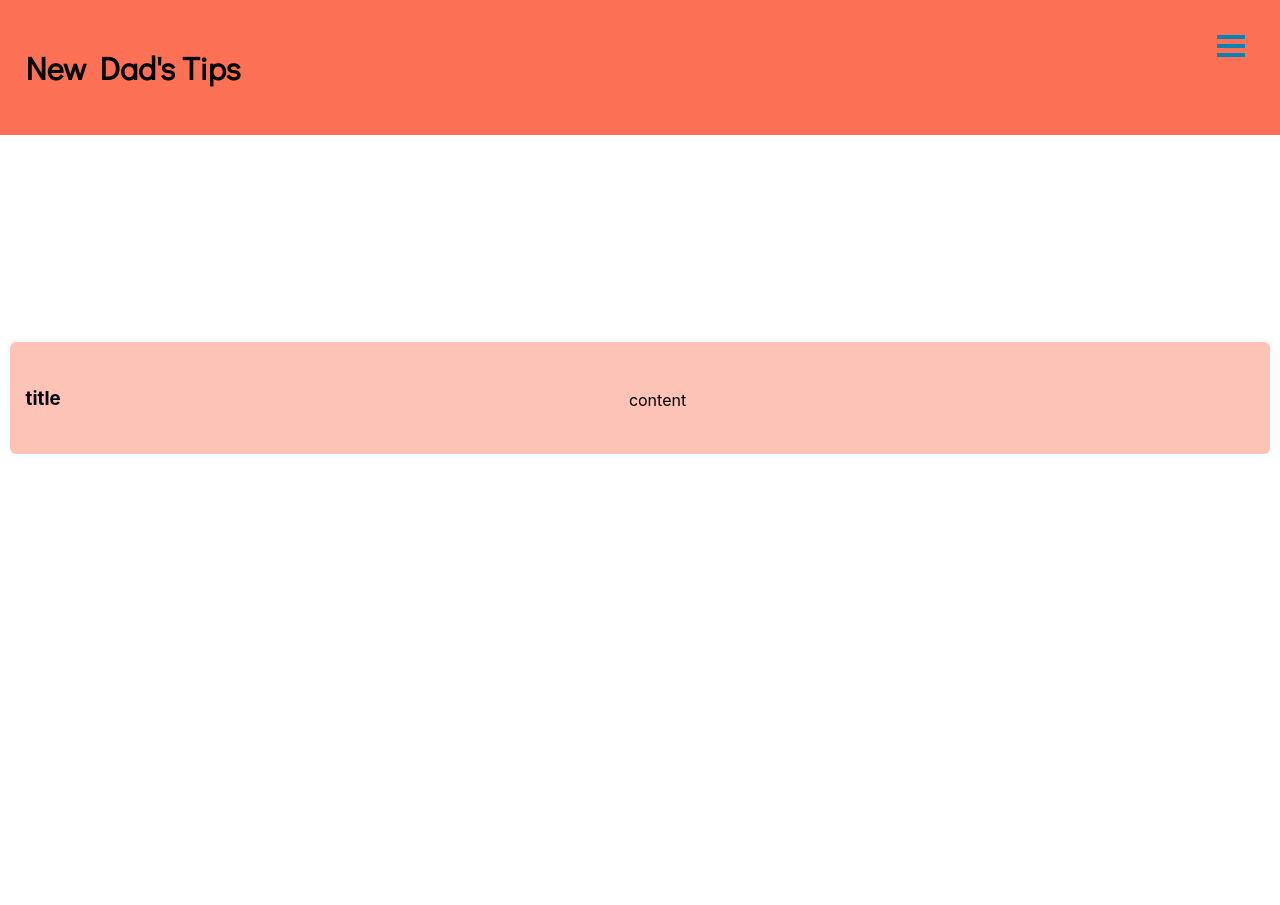
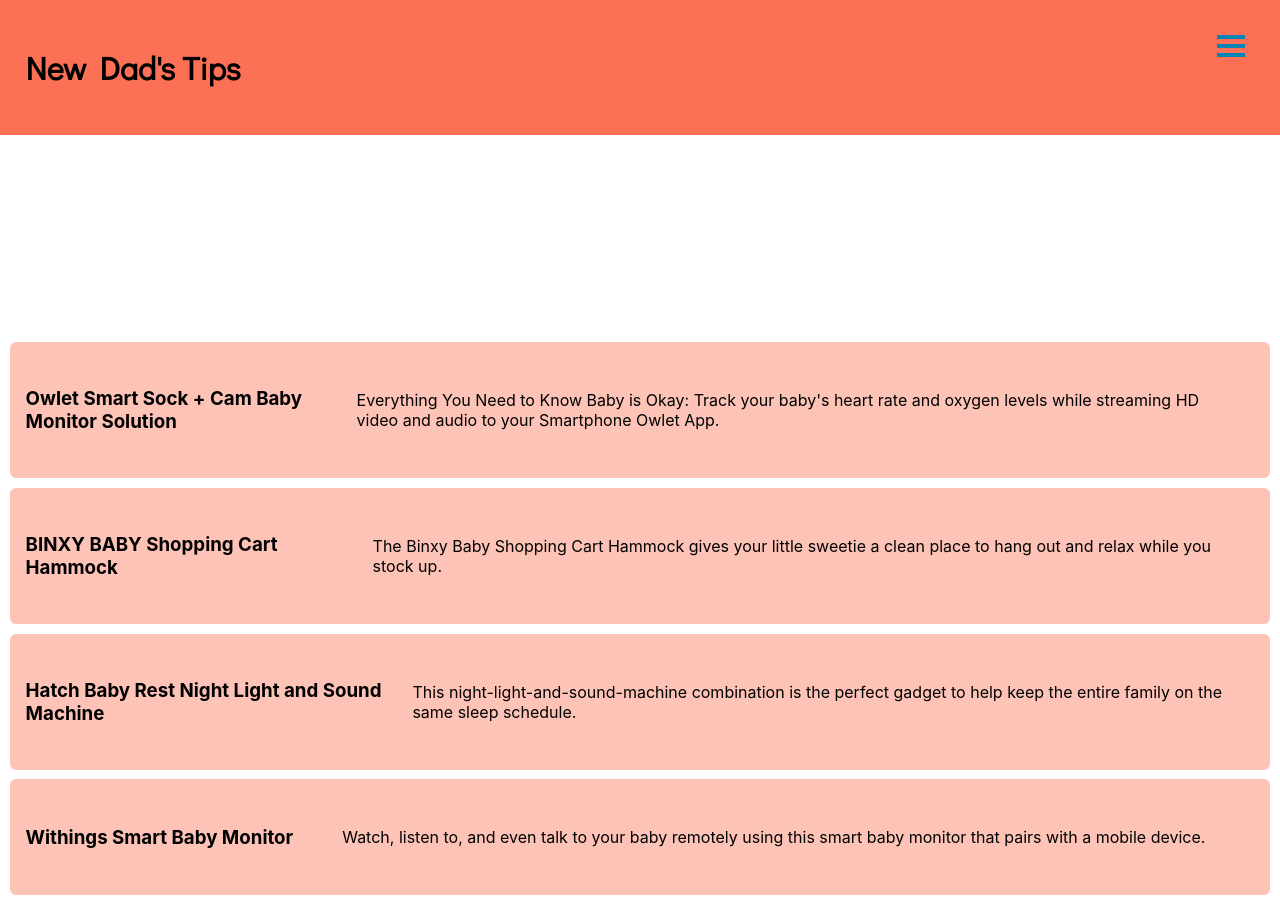
Before and after one commit to cameron8sellers/DadsFrontend, a React (Create React App) app: page /Tech in a window 1280 px wide. Before the commit the page ends 800 px from the top, so only its background shows below. Built offline with nearby package versions, Linux system fonts and the light colour scheme; a web font is replaced by a local one.

Commit message:
ready for presentation

```diff
--- a/public/index.html
+++ b/public/index.html
@@ -2,7 +2,6 @@
 <html lang="en">
   <head>
     <meta charset="utf-8" />
-    <link rel="icon" href="%PUBLIC_URL%/favicon.ico" />
     <meta name="viewport" content="width=device-width, initial-scale=1" />
     <meta name="theme-color" content="#000000" />
     <meta
--- a/src/SeedData/seed.js
+++ b/src/SeedData/seed.js
@@ -1,53 +1,126 @@
 const APIdata = {
   sleep: [
     {
-      title: "title",
-      content: "content",
-      age: "",
-      image:
-        "https://res.cloudinary.com/drcgo7zqn/image/upload/v1589318860/New%20Dads/sanah-suvarna-D4g64YUacLA-unsplash_anj9jt.jpg"
+      title: "Swaddle",
+      content:
+        "Keeping a tight swaddle prevents babies from startling themselves awake, helping the newborn baby sleep both better and longer. Think of the baby as ‘snug as a bug in a rug,’ and I used to tell my son this every time I’d swaddle him snugly."
+    },
+    {
+      title: "Dreamfeed",
+      content:
+        "The dreamfeed is the feeding given to the baby right before you go to bed, and it helps prevent the baby from waking up just after you finally drift off to sleep."
+    },
+    {
+      title: "Use noise",
+      content:
+        "No one wants to miss a party, so if your baby is listening to all the fun going on in the house it can be hard to fall asleep and stay asleep."
+    },
+    {
+      title: "Help your baby get settled",
+      content:
+        "Make the hour leading up to bedtime a time of security, happiness, and emotional reassurance None of us sleep well when we're anxious or irritated, and babies are no different."
     }
   ],
   health: [
     {
-      title: "title",
-      content: "content",
-      age: "",
-      image: ""
+      title: "Watch where you take them",
+      content:
+        "We know you want to show off your new baby, but during the first two months, try not to take her anywhere where there will be crowds of people."
+    },
+    {
+      title: "Be a nag about hand washing",
+      content:
+        "It may seem paranoid or nitpicky, but it really is important that you ask anyone who’s going to hold your newborn to wash their hands first."
+    },
+    {
+      title: "Vaccinate (we’re talking about you)",
+      content:
+        "Babies aren’t eligible for the flu shot until they’re at least 6 months old. So keep that in mind and get yourself immunized"
+    },
+    {
+      title: "Take shifts",
+      content:
+        "One night it's Mom's turn to rock the cranky baby, the next it's Dad's turn. This will keep everyone happy and healthy for the most part."
     }
   ],
   home_life: [
     {
-      title: "title",
-      content: "content",
-      age: "",
-      image: ""
+      title: "Divvy up duties",
+      content:
+        "Many first-time dads hesitate to get involved for fear of doing something wrong and incurring the wrath of Mom. Moms need to allow Dad to make mistakes. Take the baby for a bit each afternoon so Mom have a little time to herself"
+    },
+    {
+      title: "Ignore unwanted or confusing advice. ",
+      content: "In the end, you're the parents, so you decide what's best."
+    },
+    {
+      title: "Accept help",
+      content: "from anyone who is nice or naive enough to offer."
     }
   ],
   travel: [
     {
-      title: "title",
-      content: "content",
-      age: "",
-      image: ""
+      title: "Enlist backup",
+      content:
+        "Make your first journey to a big, public place with a veteran mom or dad."
+    },
+    {
+      title: "Stash a spare",
+      content:
+        "You don't want to get stuck walking around with an adorable baby but mustard-colored poop all over you."
+    },
+    {
+      title: "Keep your diaper bag packed",
+      content:
+        "There's nothing worse than finally getting the baby ready, only to find that you're not."
     }
   ],
   tech: [
     {
-      title: "title",
-      content: "content",
-      age: "",
-      image: ""
+      title: "Owlet Smart Sock + Cam Baby Monitor Solution",
+      content:
+        "Everything You Need to Know Baby is Okay: Track your baby's heart rate and oxygen levels while streaming HD video and audio to your Smartphone Owlet App."
+    },
+    {
+      title: "BINXY BABY Shopping Cart Hammock",
+      content:
+        "The Binxy Baby Shopping Cart Hammock gives your little sweetie a clean place to hang out and relax while you stock up."
+    },
+    {
+      title: "Hatch Baby Rest Night Light and Sound Machine",
+      content:
+        "This night-light-and-sound-machine combination is the perfect gadget to help keep the entire family on the same sleep schedule."
+    },
+    {
+      title: "Withings Smart Baby Monitor",
+      content:
+        "Watch, listen to, and even talk to your baby remotely using this smart baby monitor that pairs with a mobile device."
     }
   ],
   recipes: [
     {
-      title: "title",
+      title: "Banana purée",
       ingredients: "ingredients",
-      directions: "directions",
-      time: "",
+      content:
+        "Often called a “perfect” food, bananas are rich in potassium and fiber. Bananas are also known as one of nature’s own antacids and are very gentle on the stomach",
       difficulty: 1,
-      link: "link"
+      link: "https://www.annabelkarmel.com/recipes/banana-puree/"
+    },
+    {
+      title: "First spinach with white yams",
+      difficulty: 3,
+      link:
+        "https://smittenkitchen.com/2010/06/first-spinach-with-white-yams/#more-89"
+    },
+    {
+      title: "Beets and blueberry mash",
+      difficulty: 2,
+      link: "https://www.jaroflemons.com/beets-blueberries-baby-food-recipe/"
+    },
+    {
+      title: "Quinoa ratatouille",
+      difficulty: 4,
+      link: "http://loveandduckfat.com/homemade-baby-food-quinoa-ratatouille/"
     }
   ]
 };
--- a/src/components/recipes/recipesPage.js
+++ b/src/components/recipes/recipesPage.js
@@ -14,7 +14,9 @@
         <br />
         <div className="tip-card-div">
           <p className="tip-paragraph">Difficulty: {tip.difficulty}</p>
-          <p>{tip.link}</p>
+          <a href={tip.link} target="blank">
+            Link to recipe
+          </a>
         </div>
       </Card>
     );
--- a/src/components/tips.css
+++ b/src/components/tips.css
@@ -6,7 +6,7 @@
   align-content: flex-start;
   align-items: center;
   justify-items: center;
-  height: 5em;
+  height: auto;
   border-radius: 6px 6px 6px 6px;
   -moz-border-radius: 6px 6px 6px 6px;
   -webkit-border-radius: 6px 6px 6px 6px;
```
